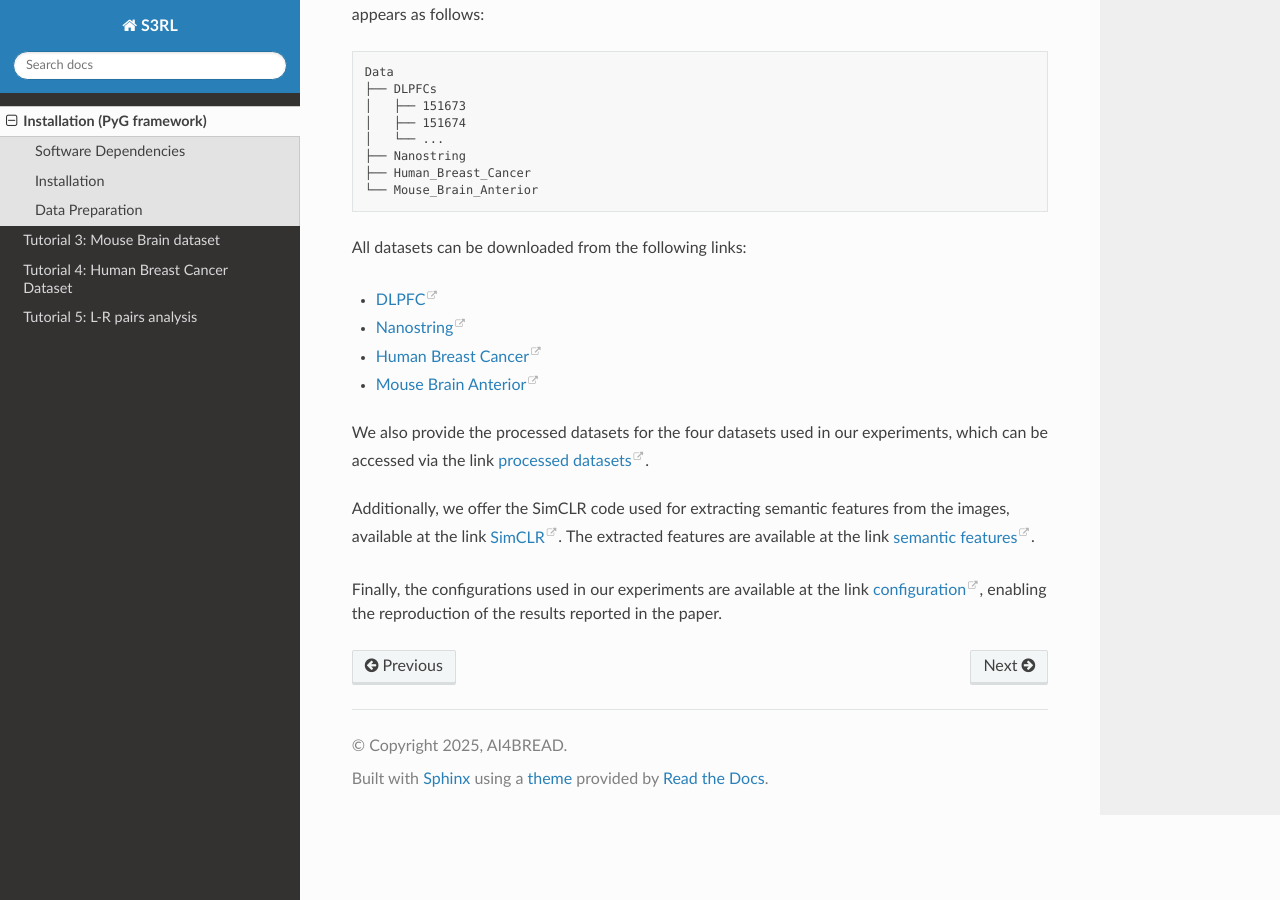
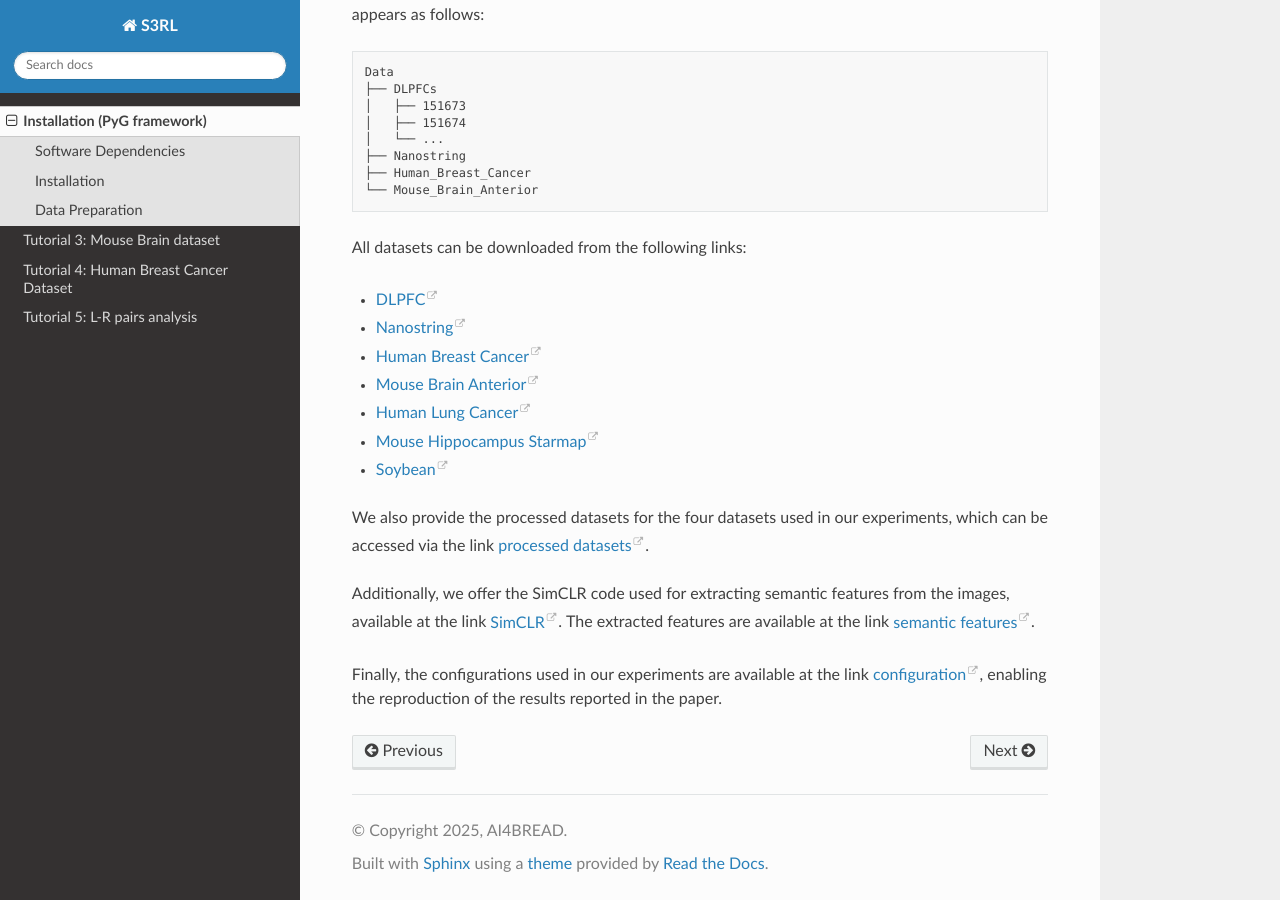
Before and after one commit to AI4Bread/S3RL_tutorial, a Sphinx documentation site: the page built from source/Installation_PyG.rst, in a window 1280 px wide and 900 px high, scrolled down 883 px. Built offline with Sphinx 7.4.7 and the Read the Docs theme 3.1.0, drawn with Linux system fonts in a browser that asks for light colours; pages that are not in the unit, such as notebooks, are missing from menus.

Commit message:
Update Installation_PyG.rst

```diff
--- a/source/Installation_PyG.rst
+++ b/source/Installation_PyG.rst
@@ -61,6 +61,9 @@ All datasets can be downloaded from the following links:
 - `Nanostring <https://purdue0-my.sharepoint.com/personal/tang385_purdue_edu/_layouts/15/onedrive.aspx?id=%2Fpersonal%2Ftang385%5Fpurdue%5Fedu%2FDocuments%2FSigra%5Fdataset&ga=1>`__
 - `Human Breast Cancer <https://www.10xgenomics.com/resources/datasets/human-breast-cancer-block-a-section-1-1-standard-1-1-0>`__
 - `Mouse Brain Anterior <https://drive.google.com/drive/folders/1jDmx8IjiGhOD__spuuhFB1fWVDJtv5CU>`__
+- `Human Lung Cancer <https://drive.google.com/drive/folders/14ZHjGeyyVUnYn_0EqpHmNVo1V1F5B1Hx>`__
+- `Mouse Hippocampus Starmap <https://drive.google.com/drive/folders/14ZHjGeyyVUnYn_0EqpHmNVo1V1F5B1Hx>`__
+- `Soybean <https://www.ncbi.nlm.nih.gov/geo/query/acc.cgi?acc=GSE270392>`__
 
 We also provide the processed datasets for the four datasets used in our experiments, which can be accessed via the link `processed datasets <https://1drv.ms/f/c/e335a8f5a4880556/Ei9UsIT2MVhEuWDQL92VKFMBkUVuETP2800R5YFJFVLmQg?e=naZfgF>`_.
 
```
